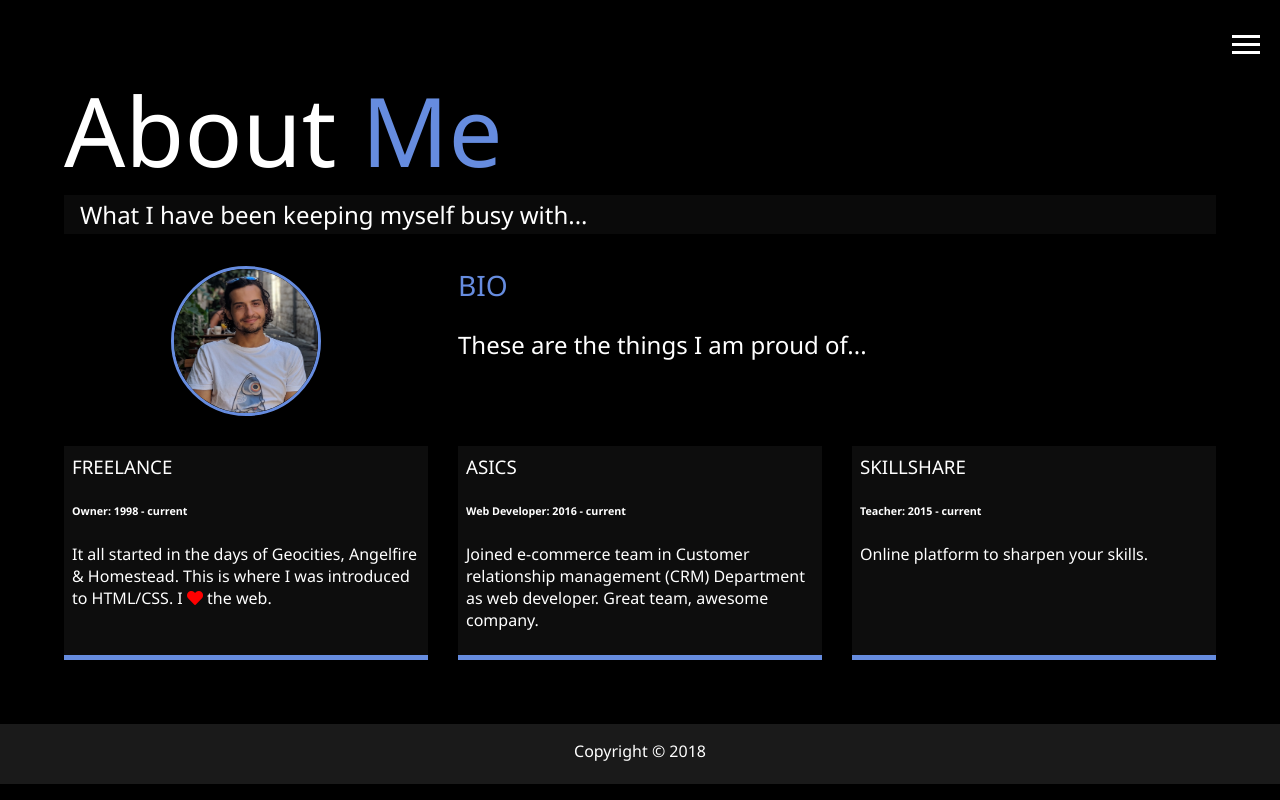
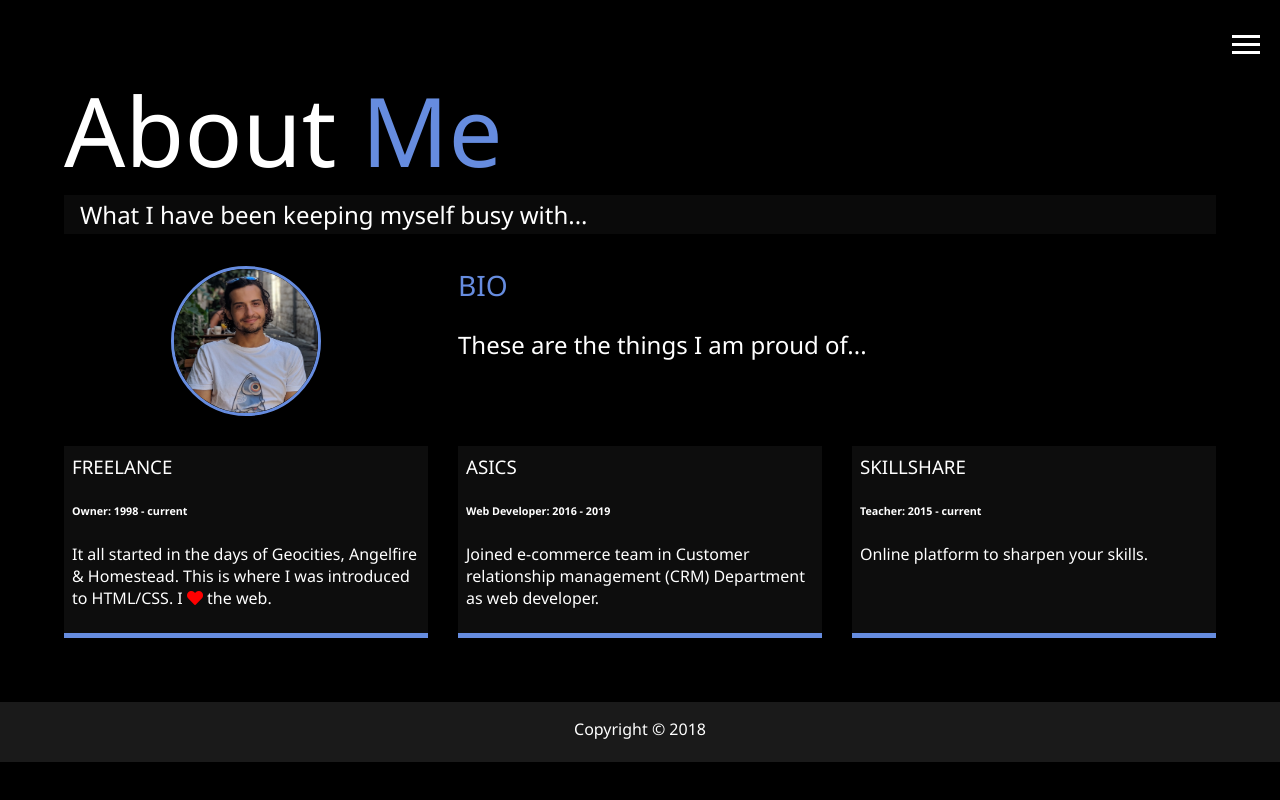
Before and after one commit to stephangriesel/stephangriesel.com, a website: page dist/about.html in a window 1280 px wide. Drawn offline with Linux system fonts and the light colour scheme.

Commit message:
about & work page update

```diff
--- a/dist/about.html
+++ b/dist/about.html
@@ -58,8 +58,8 @@
             </div>
             <div class="job job-2">
                 <h3>ASICS</h3>
-                <h6>Web Developer: 2016 - current</h6>
-                <p>Joined e-commerce team in Customer relationship management (CRM) Department as web developer. Great team, awesome company.</p>
+                <h6>Web Developer: 2016 - 2019</h6>
+                <p>Joined e-commerce team in Customer relationship management (CRM) Department as web developer.</p>
             </div>
             <div class="job job-3">
                 <h3>SKILLSHARE</h3>
```
Also changed, not shown: dist/index.html (+1 -1 lines), dist/work.html (+8 -6 lines).
